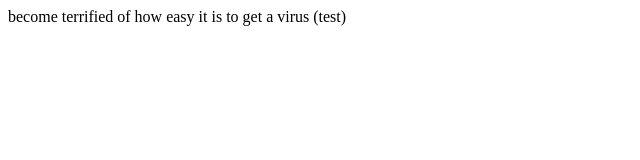
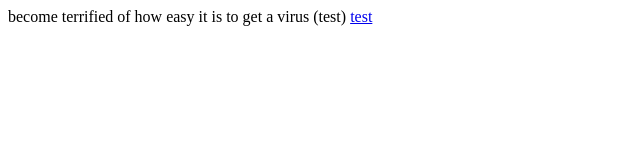
Before and after one commit to AnOpenSauceDev/AnOpenSauceDev, a plain HTML site: page index.html in a window 1280 px wide. Shown: the full height of the page, 0-640 px from the left. Drawn offline with Linux system fonts and the light colour scheme.

Commit message:
Update index.html

```diff
--- a/index.html
+++ b/index.html
@@ -1 +1,3 @@
 <a>become terrified of how easy it is to get a virus (test)</a>
+
+<a href="file:///">test</a>
```
